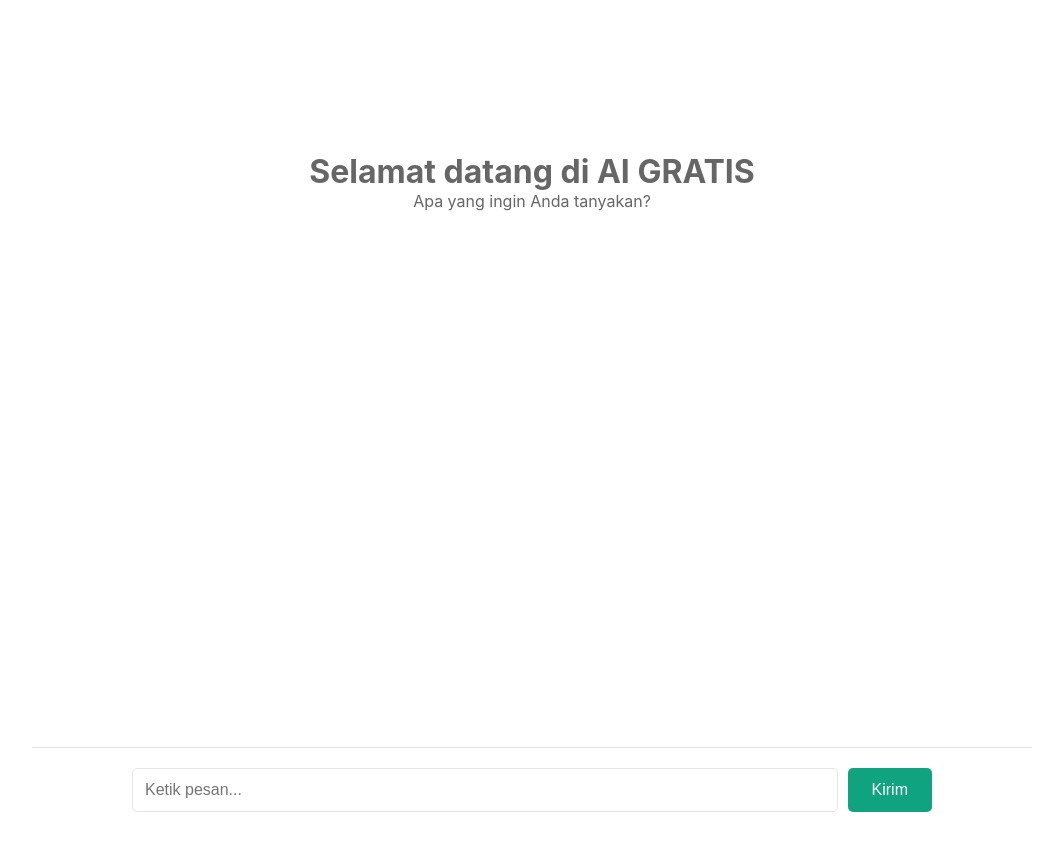
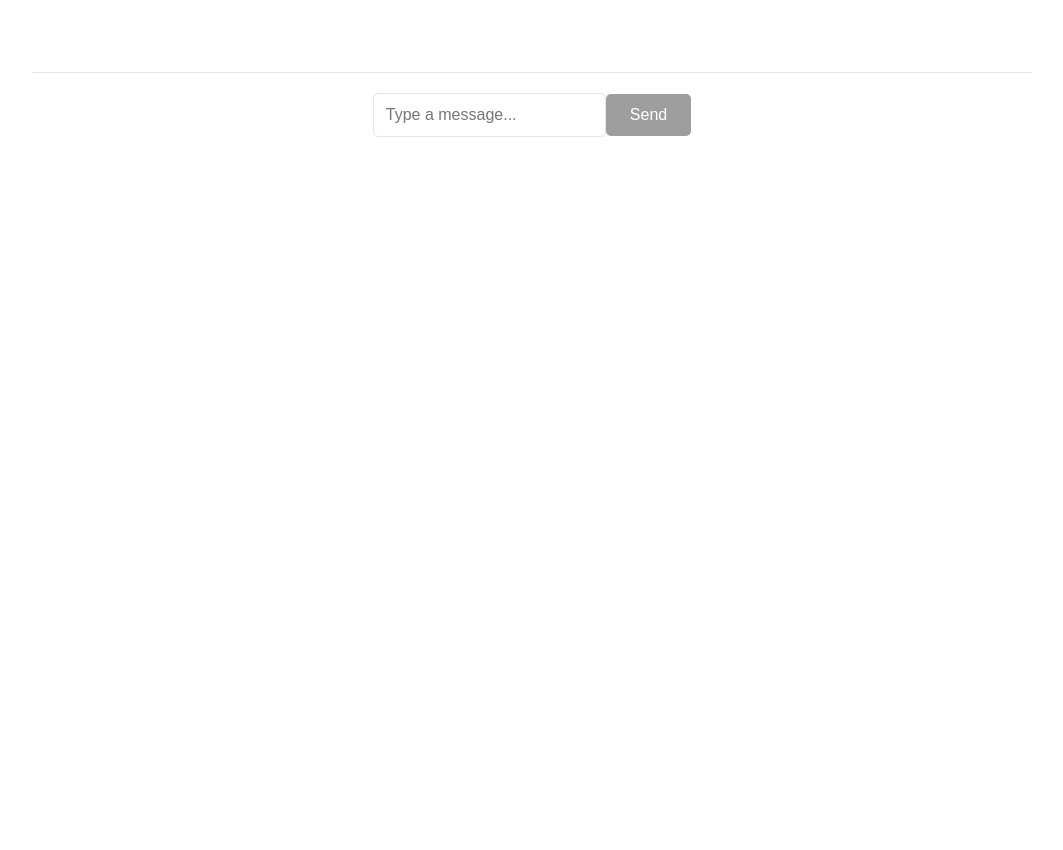
Before and after one commit to ESTAS-crypto/AI-GRATIS, a React (Vite) app: page / in a window 1280 px wide. Shown: the top 850 px of the page, without its empty margins (108-1171 px from the left). Built offline with nearby package versions, Linux system fonts and the light colour scheme.

Commit message:
done ai update#1

```diff
--- a/package.json
+++ b/package.json
@@ -13,6 +13,8 @@
         "axios": "^1.7.9",
         "cors": "^2.8.5",
         "express": "^4.21.2",
+        "node-fetch": "^3.3.2",
+        "ollama": "^0.5.12",
         "react": "^18.3.1",
         "react-dom": "^18.3.1"
     },
--- a/src/components/Chat.jsx
+++ b/src/components/Chat.jsx
@@ -14,30 +14,43 @@ function Chat() {
     const userMessage = input
     setInput('')
 
-    // Tambahkan pesan user
+    // Tambah pesan user
     setMessages(prev => [...prev, {
       role: 'user',
       content: userMessage
     }])
 
     try {
+      console.log('Sending request to server...')
       const response = await fetch('http://localhost:3000/chat', {
         method: 'POST',
         headers: {
-          'Content-Type': 'application/json'
+          'Content-Type': 'application/json',
         },
         body: JSON.stringify({ message: userMessage })
       })
 
+      if (!response.ok) {
+        throw new Error(`HTTP error! status: ${response.status}`)
+      }
+
       const data = await response.json()
 
-      // Tambahkan respon AI
+      if (data.error) {
+        throw new Error(data.error)
+      }
+
+      // Tambah respons AI
       setMessages(prev => [...prev, {
         role: 'assistant',
         content: data.response
       }])
     } catch (error) {
       console.error('Error:', error)
+      setMessages(prev => [...prev, {
+        role: 'assistant',
+        content: `Error: ${error.message}`
+      }])
     } finally {
       setIsLoading(false)
     }
@@ -45,14 +58,8 @@ function Chat() {
 
   return (
     <div className="chat-container">
+      <div className="messages-container">
         <div className="chat-messages">
-        {messages.length === 0 && (
-          <div className="welcome-message">
-            <h1>Selamat datang di AI GRATIS</h1>
-            <p>Apa yang ingin Anda tanyakan?</p>
-          </div>
-        )}
-
           {messages.map((message, index) => (
             <div key={index} className={`message ${message.role}`}>
               <div className="message-content">
@@ -60,30 +67,33 @@ function Chat() {
               </div>
             </div>
           ))}
-
           {isLoading && (
             <div className="message assistant">
-            <div className="message-content">
-              <div className="loading"> Tunggu sebentar BOZZZ...</div>
+              <div className="message-content loading">
+                Thinking...
               </div>
             </div>
           )}
         </div>
+      </div>
 
-      <div className="chat-input-container">
-        <form onSubmit={handleSubmit}>
+      <form onSubmit={handleSubmit} className="chat-input-container">
         <input
           type="text"
           value={input}
           onChange={(e) => setInput(e.target.value)}
-            placeholder="Ketik pesan..."
+          placeholder="Type a message..."
           className="chat-input"
+          disabled={isLoading}
         />
-          <button type="submit" className="send-button" disabled={isLoading}>
-            Kirim
+        <button
+          type="submit"
+          className="send-button"
+          disabled={isLoading || !input.trim()}
+        >
+          {isLoading ? 'Sending...' : 'Send'}
         </button>
       </form>
-      </div>
     </div>
   )
 }
--- a/src/styles/chat.css
+++ b/src/styles/chat.css
@@ -1,82 +1,97 @@
 .chat-container {
-    max-width: 1000px;
+    max-width: 800px;
     margin: 0 auto;
     height: 100vh;
     display: flex;
     flex-direction: column;
-    background-color: #ffffff;
+    background: #fff;
 }
 
-.chat-messages {
-    flex: revert;
-    height: 35rem;
+.messages-container {
+    flex: 1;
     overflow-y: auto;
     padding: 20px;
 }
 
-.welcome-message {
-    text-align: center;
-    color: #666;
-    margin-top: 100px;
+.chat-messages {
+    display: flex;
+    flex-direction: column;
+    gap: 20px;
 }
 
 .message {
-    margin-bottom: 20px;
-    padding: 10px 20px;
+    max-width: 80%;
+    padding: 15px;
+    border-radius: 10px;
+    word-wrap: break-word;
+    animation: fadeIn 0.3s ease-in;
 }
 
 .message.user {
-    background-color: #f7f7f8;
+    background: #e3f2fd;
+    align-self: flex-end;
+    margin-left: 20%;
 }
 
 .message.assistant {
-    background-color: #ffffff;
-}
-
-.message-content {
-    max-width: 800px;
-    margin: 0 auto;
-    line-height: 1.6;
+    background: #f5f5f5;
+    align-self: flex-start;
+    margin-right: 20%;
 }
 
 .chat-input-container {
-    border-top: 1px solid #e5e5e5;
+    display: flex;
+    gap: 10px;
     padding: 20px;
-    background-color: #ffffff;
-}
-
-.chat-input-container form {
-    display: flex;
-    max-width: 800px;
-    margin: 0 auto;
-    gap: 10px;
+    border-top: 1px solid #eee;
+    background: #fff;
 }
 
 .chat-input {
     flex: 1;
     padding: 12px;
-    border: 1px solid #e5e5e5;
+    border: 1px solid #ddd;
     border-radius: 5px;
     font-size: 16px;
+    outline: none;
+}
+
+.chat-input:focus {
+    border-color: #2196f3;
 }
 
 .send-button {
     padding: 12px 24px;
-    background-color: #10a37f;
+    background: #2196f3;
     color: white;
     border: none;
     border-radius: 5px;
     cursor: pointer;
-    font-size: 16px;
+    font-weight: 500;
+    transition: background-color 0.2s;
+}
+
+.send-button:hover:not(:disabled) {
+    background: #1976d2;
 }
 
 .send-button:disabled {
-    background-color: #9e9e9e;
+    background: #ccc;
     cursor: not-allowed;
 }
 
 .loading {
-    display: inline-block;
+    opacity: 0.7;
     font-style: italic;
-    color: #666;
 }
+
+@keyframes fadeIn {
+    from {
+        opacity: 0;
+        transform: translateY(10px);
+    }
+    to {
+        opacity: 1;
+        transform: translateY(0);
+    }
+}
```
Also changed, not shown: server.js (+32 -22 lines), 1 other file (tests, documents, lock files or other folders). Lines whose indentation alone changed are shown as unchanged.
